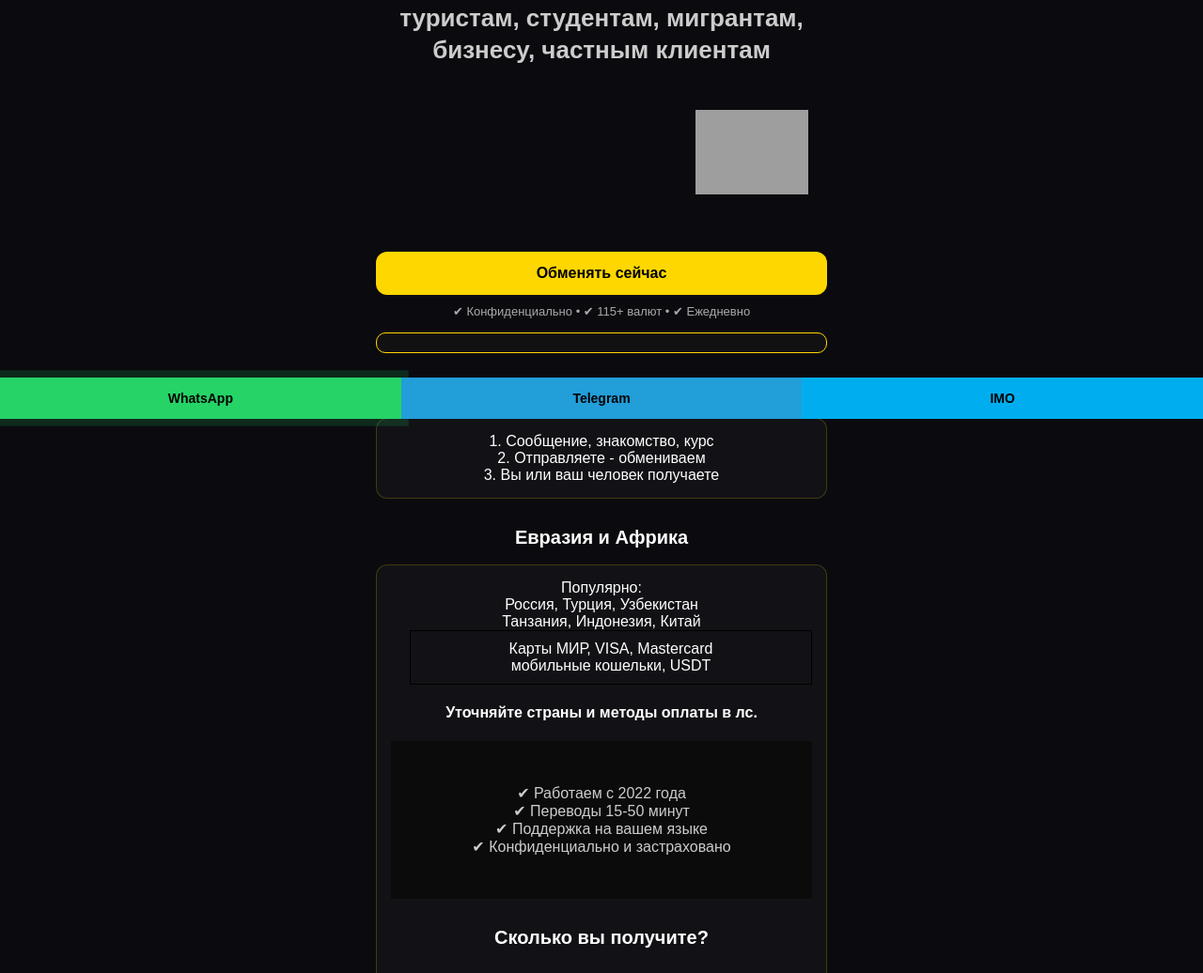
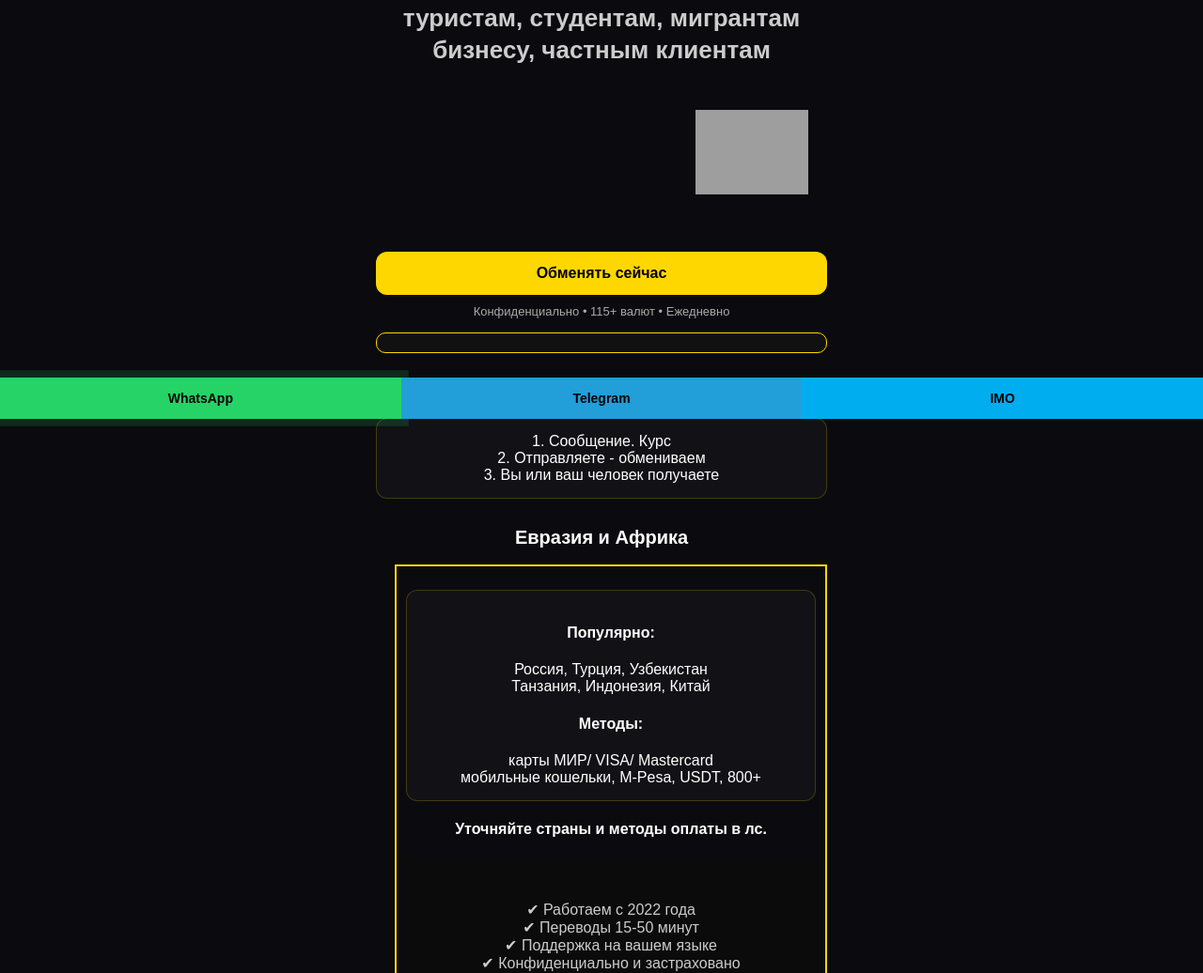
Before and after one commit to app2cash/html, a plain HTML site: page index.html in a window 1280 px wide. Shown: the part 354-1390 px from the top of the page at 94% size. Drawn offline with Linux system fonts and the light colour scheme; grey boxes are pictures that could not be loaded.

Commit message:
Update index.html

```diff
--- a/index.html
+++ b/index.html
@@ -176,7 +176,7 @@ video{ width:100%; border-radius:12px; }
 
 <h1>
 МЕНЯЕМ ДЕНЬГИ МЕЖДУ СТРАНАМИ, АНОНИМНО ПО СМАРТ-КОНТРАКТАМ.<br>
-  <p style="color:#ccc;">туристам, студентам, мигрантам,<br>
+  <p style="color:#ccc;">туристам, студентам, мигрантам<br>
     бизнесу, частным клиентам</p>
 </h1>
 
@@ -187,28 +187,31 @@ video{ width:100%; border-radius:12px; }
 <a href="https://wa.me/255756687444" class="cta">Обменять сейчас</a>
 
 <div style="margin-top:10px;font-size:13px;color:#aaa;">
-✔ Конфиденциально • ✔ 115+ валют • ✔ Ежедневно
+Конфиденциально • 115+ валют • Ежедневно
 </div>
 
 <div id="fomo" class="fomo"></div>
 
 <h2>Как работает</h2>
 <div class="card">
-1. Сообщение, знакомство, курс<br>
+1. Сообщение. Курс<br>
 2. Отправляете - обмениваем<br>
 3. Вы или ваш человек получаете
 </div>
 
   <h2>Евразия и Африка</h2>
 
+<div style="margin-left: 20px; padding: 10px; border: 2px solid gold;">
+
 <div class="card">
 <text-align:center">
-Популярно:<br>
+<h4>Популярно:</h4>
 Россия, Турция, Узбекистан<br>
 Танзания, Индонезия, Китай<br>
-<div style="margin-left: 20px; padding: 10px; border: 1px solid black;">
-Карты МИР, VISA, Mastercard<br>
-мобильные кошельки, USDT<br>
+
+<h4>Методы:</h4>
+карты МИР/ VISA/ Mastercard<br>
+мобильные кошельки, M-Pesa, USDT, 800+<br>
 </div>
 
 <h4>Уточняйте страны и методы оплаты в лс.</h4>
```
